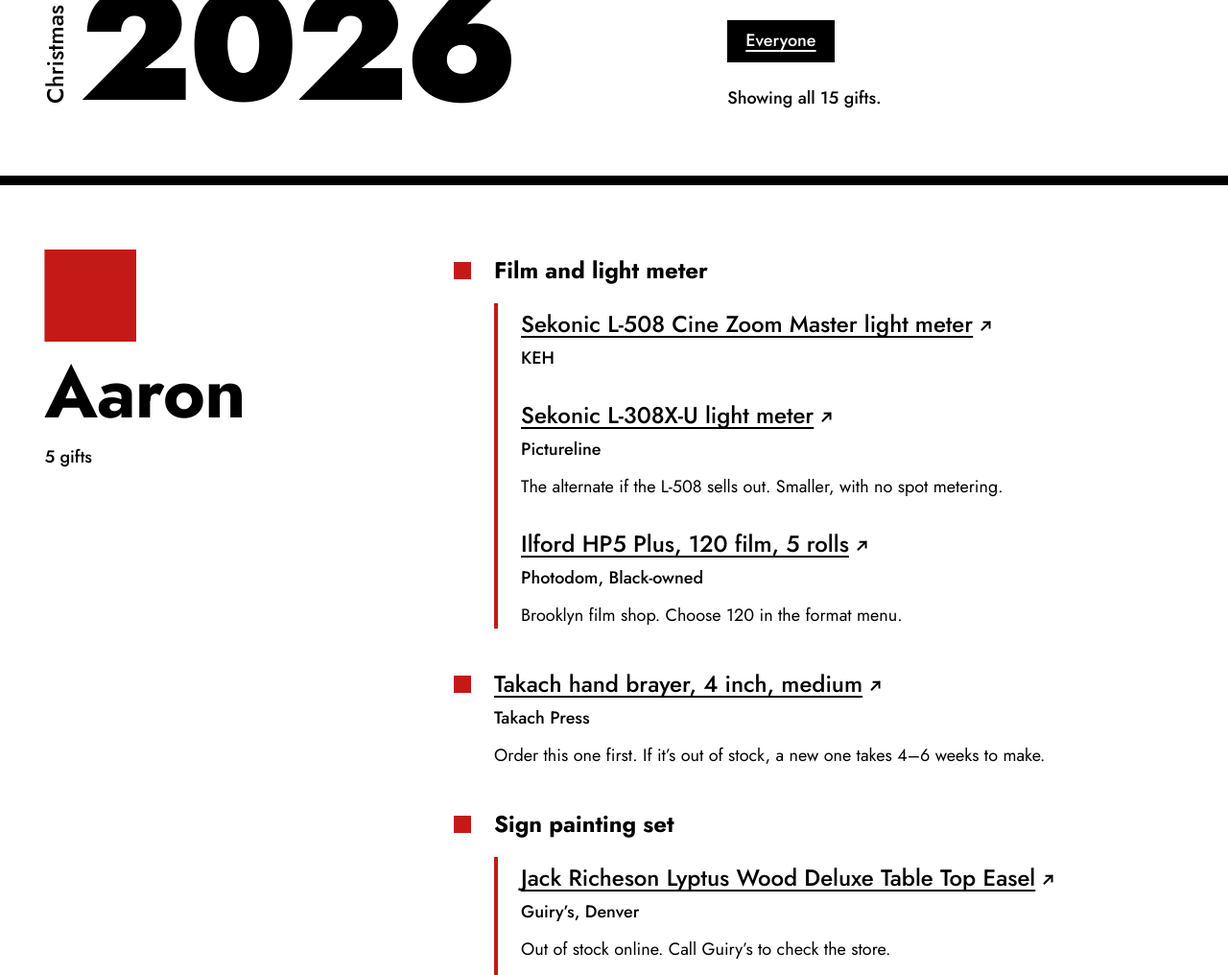
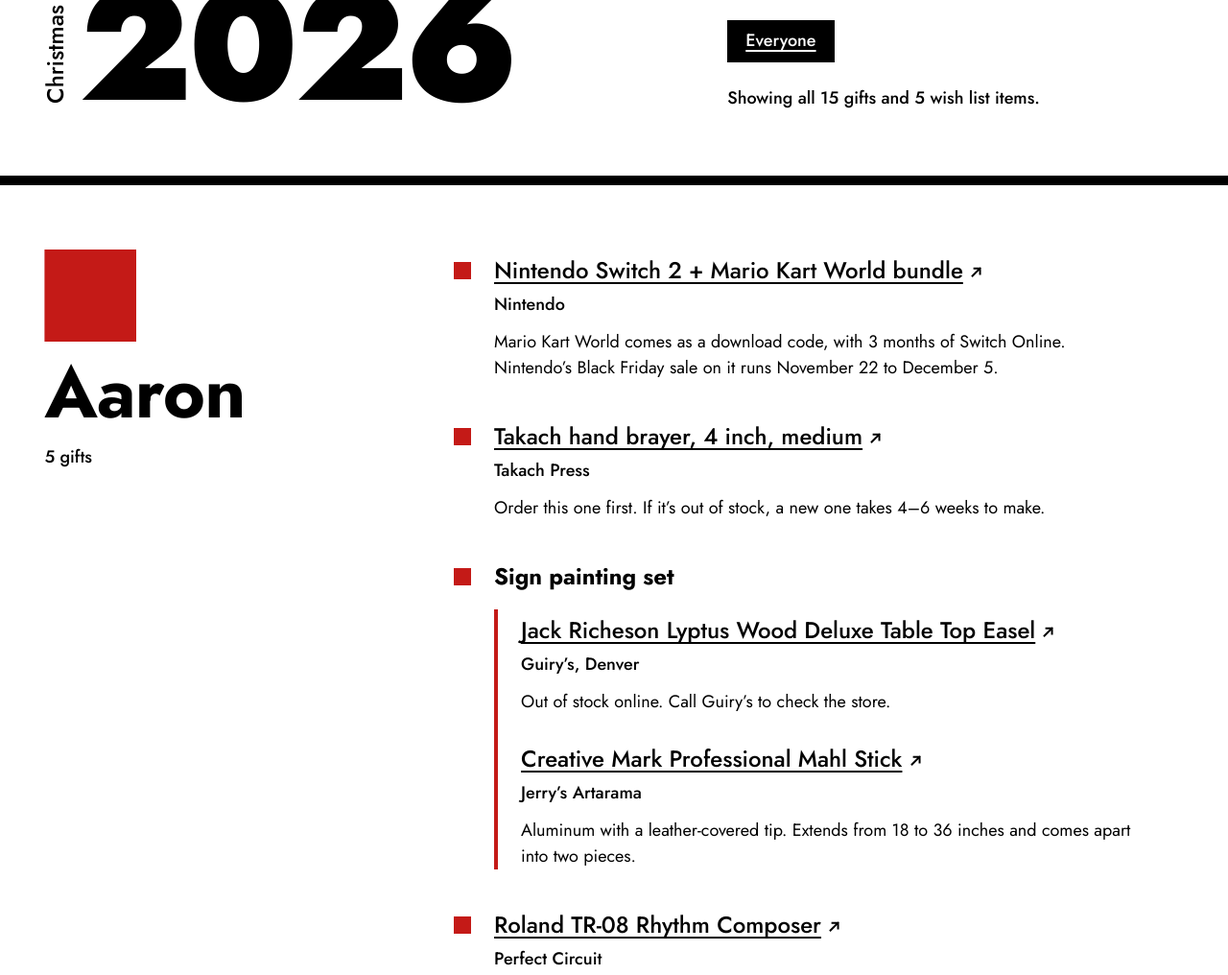
Before and after one commit to formyard/Lists-of-Things, a plain HTML site: page index.html in a window 1280 px wide. Shown: the part 597-1613 px from the top of the page at 96% size. Drawn offline with Linux system fonts and the light colour scheme.

Commit message:
update lists

```diff
--- a/index.html
+++ b/index.html
@@ -65,6 +65,13 @@
     </section>
   </template>
 
+  <template id="wishlist-template">
+    <section class="wishlist">
+      <h3 class="wishlist__title" data-field="title"></h3>
+      <ul class="gifts" role="list"></ul>
+    </section>
+  </template>
+
   <template id="item-template">
     <li class="gift">
       <a class="gift__link"><span data-field="name"></span><span class="visually-hidden"> (opens in a new tab)</span><svg class="gift__new-tab" viewBox="0 0 10 10" aria-hidden="true"><path d="M2 8 8 2M3.5 2H8v4.5"/></svg></a>
--- a/js/filter.js
+++ b/js/filter.js
@@ -1,13 +1,14 @@
-import { giftCount } from "./text.js";
+import { tally } from "./text.js";
 
 const FIELD = "for";
 
-const totalGifts = (people) => people.reduce((sum, { gifts }) => sum + gifts.length, 0);
+const combine = (people) => ({
+  gifts: people.flatMap(({ gifts }) => gifts),
+  wishlist: people.flatMap(({ wishlist = [] }) => wishlist)
+});
 
 const describe = (people, chosen) =>
-  chosen
-    ? `Showing ${giftCount(chosen.gifts.length)} for ${chosen.name}.`
-    : `Showing all ${giftCount(totalGifts(people))}.`;
+  chosen ? `Showing ${tally(chosen)} for ${chosen.name}.` : `Showing all ${tally(combine(people))}.`;
 
 const readChoice = () => new URLSearchParams(location.search).get(FIELD);
 
--- a/js/gifts.js
+++ b/js/gifts.js
@@ -4,27 +4,10 @@ export const people = [
     shape: "square",
     gifts: [
       {
-        name: "Film and light meter",
-        parts: [
-          {
-            name: "Sekonic L-508 Cine Zoom Master light meter",
-            shop: "KEH",
-            url: "https://www.keh.com/shop/light-meters-sekonic-l-508-cine-zoom-master-ambi-flash-710791.html?aid=284918-1134116"
-          },
-          {
-            name: "Sekonic L-308X-U light meter",
-            shop: "Pictureline",
-            url: "https://www.pictureline.com/products/sekonic-l-308x-u-flashmate-light-meter",
-            note: "The alternate if the L-508 sells out. Smaller, with no spot metering."
-          },
-          {
-            name: "Ilford HP5 Plus, 120 film, 5 rolls",
-            shop: "Photodom",
-            blackOwned: true,
-            url: "https://photodom.shop/product/ilford-hp5-plus-black-and-white-film/",
-            note: "Brooklyn film shop. Choose 120 in the format menu."
-          }
-        ]
+        name: "Nintendo Switch 2 + Mario Kart World bundle",
+        shop: "Nintendo",
+        url: "https://www.nintendo.com/store/products/nintendo-switch-2-mario-kart-world-bundle-128067/",
+        note: "Mario Kart World comes as a download code, with 3 months of Switch Online. Nintendo’s Black Friday sale on it runs November 22 to December 5."
       },
       {
         name: "Takach hand brayer, 4 inch, medium",
@@ -145,9 +128,9 @@ export const people = [
     gifts: [
       {
         name: "Ninja SLUSHi frozen drink maker",
-        shop: "SharkNinja",
-        url: "https://www.sharkninja.com/ninja-slushi-professional-frozen-drink-maker/FS301.html",
-        note: "Stone & Gold is sold out. Choose a color that’s in stock."
+        shop: "Crate & Barrel",
+        url: "https://www.crateandbarrel.com/ninja-slushi-professional-frozen-drink-maker/s505370",
+        note: "In stock at Crate & Barrel. SharkNinja’s own page is sold out."
       },
       {
         name: "Violin lessons",
@@ -159,8 +142,8 @@ export const people = [
         name: "One-on-one knitting class",
         shop: "Yarn Shoppe Denver",
         blackOwned: true,
-        url: "https://www.ravelry.com/shops/yarn-shoppe-denver",
-        note: "Call 720-473-2598 to book."
+        url: "https://book.squareup.com/appointments/a77a69c5-6516-4379-90b6-97eaac54f50a/location/5BAC0T9X1G2KH/services?buttonTextColor=ffffff&color=c1175b&locale=en&referrer=so",
+        note: "Book a time online, or call 720-473-2598 to ask for a private lesson."
       },
       {
         name: "Body Butter Discovery Set",
@@ -176,6 +159,39 @@ export const people = [
         url: "https://omiwoods.com/collections/necklaces/products/preorder-the-cowrie-lariat-necklace",
         note: "Handmade and ships in 3–5 weeks, so give her a card on Christmas that says it’s on the way."
       }
+    ],
+    wishlist: [
+      {
+        name: "Ninja SLUSHi frozen drink maker",
+        shop: "Crate & Barrel",
+        url: "https://www.crateandbarrel.com/ninja-slushi-professional-frozen-drink-maker/s505370",
+        note: "Her shaved ice or smoothie machine. It’s the same SLUSHi as in her gifts, so one covers both."
+      },
+      {
+        name: "Lykke Indigo 5-inch interchangeable needle set, violet case",
+        shop: "Wool and Company",
+        url: "https://www.woolandcompany.com/products/lykke-indigo-5-interchangeable-circular-needle-set-violet-denim-case",
+        note: "Indigo needles in a violet case, so both of her colors. Sizes 4 to 17, with a 40-inch cord. The Lamb Shoppe in Denver (303-322-2223) carries Lykke and may order one. Not from Amazon, which voids the 5-year warranty."
+      },
+      {
+        name: "Lantern Moon swivel cord, 40 inch",
+        shop: "Wool and Company",
+        url: "https://www.woolandcompany.com/products/lantern-moon-swivel-interchangeable-cable",
+        note: "Choose 40 inches. It fits Lykke tips, so order it with the needles."
+      },
+      {
+        name: "Gift card for hand-dyed yarn",
+        shop: "Yarn Shoppe Denver",
+        blackOwned: true,
+        url: "https://squareup.com/gift/5GXDFJ3D6FNCT/order",
+        note: "The shop sells yarn hand-dyed and hand-spun by local fiber artists. She can pick 6–7 matching skeins for a throw or 4–5 for a toddler blanket."
+      },
+      {
+        name: "Lumos Knitting Light, mint",
+        shop: "Lumos",
+        url: "https://lumoslumos.com/products/lumos-knitting-light-main?variant=48858256048376",
+        note: "Opens on Mint. Pumpkin is the orange. Ships free in 2–5 days, with a lifetime warranty."
+      }
     ]
   }
 ];
--- a/js/render.js
+++ b/js/render.js
@@ -1,5 +1,5 @@
 import { cloneTemplate, fill } from "./template.js";
-import { giftCount } from "./text.js";
+import { tally } from "./text.js";
 
 const shopLine = ({ shop, blackOwned }) => (blackOwned ? `${shop}, Black-owned` : shop);
 
@@ -17,13 +17,22 @@ const renderSet = ({ name, parts }) => {
 
 const renderGift = (gift) => (gift.parts ? renderSet(gift) : renderItem(gift));
 
-export const renderPerson = ({ id, name, shape, gifts }) => {
-  const section = fill(cloneTemplate("person"), { name, count: giftCount(gifts.length) });
-  const heading = section.querySelector("h2");
-  heading.id = `${id}-name`;
-  section.setAttribute("aria-labelledby", heading.id);
+const renderGroup = (template, fields, headingId, gifts) => {
+  const group = fill(cloneTemplate(template), fields);
+  group.querySelector("h2, h3").id = headingId;
+  group.setAttribute("aria-labelledby", headingId);
+  group.querySelector("ul").append(...gifts.map(renderGift));
+  return group;
+};
+
+const renderWishlist = ({ id, name, wishlist }) =>
+  renderGroup("wishlist", { title: `${name}’s wish list` }, `${id}-wishlist`, wishlist);
+
+export const renderPerson = (person) => {
+  const { id, name, shape, gifts, wishlist } = person;
+  const section = renderGroup("person", { name, count: tally(person) }, `${id}-name`, gifts);
   section.dataset.shape = shape;
-  section.querySelector("ul").append(...gifts.map(renderGift));
+  if (wishlist) section.append(renderWishlist(person));
   return section;
 };
 
--- a/js/text.js
+++ b/js/text.js
@@ -5,4 +5,9 @@ export const toId = (text) =>
     .replace(/[^a-z0-9]+/g, "-")
     .replace(/^-+|-+$/g, "");
 
-export const giftCount = (count) => `${count} ${count === 1 ? "gift" : "gifts"}`;
+const plural = (count, noun) => `${count} ${noun}${count === 1 ? "" : "s"}`;
+
+export const tally = ({ gifts, wishlist = [] }) =>
+  wishlist.length
+    ? `${plural(gifts.length, "gift")} and ${plural(wishlist.length, "wish list item")}`
+    : plural(gifts.length, "gift");
--- a/style.css
+++ b/style.css
@@ -22,6 +22,7 @@
   body,
   h1,
   h2,
+  h3,
   p,
   ul,
   fieldset {
@@ -119,7 +120,8 @@
   }
 
   h1,
-  h2 {
+  h2,
+  h3 {
     line-height: 1;
   }
 
@@ -165,6 +167,14 @@
     border-block-end: var(--bar) solid var(--ink);
   }
 
+  .person:has(> .wishlist) > .person__head {
+    grid-row: span 2;
+  }
+
+  .wishlist {
+    grid-column: -2;
+  }
+
   .colophon,
   .people__fallback {
     padding: var(--space-m) var(--gutter) var(--space-l);
@@ -174,6 +184,10 @@
     .masthead,
     .person {
       grid-template-columns: minmax(0, 1fr);
+    }
+
+    .person:has(> .wishlist) > .person__head {
+      grid-row: auto;
     }
   }
 }
@@ -423,6 +437,19 @@
     border-inline-start: 4px solid var(--accent);
   }
 
+  .wishlist {
+    display: grid;
+    gap: calc(var(--space-m) * 1.5);
+    padding-block-start: var(--space-m);
+    border-block-start: var(--bar) solid var(--accent);
+  }
+
+  .wishlist__title {
+    font-size: calc(var(--step-1) * 1.5);
+    font-weight: 700;
+    letter-spacing: -0.01em;
+  }
+
   @media (width <= 48rem) {
     .person__head {
       position: static;
```
Also changed, not shown: 1 other file.
